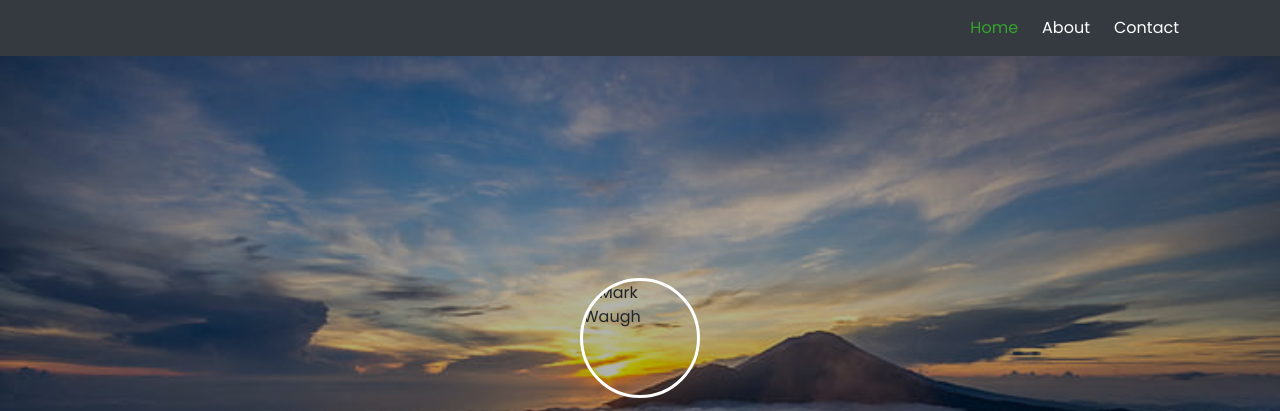
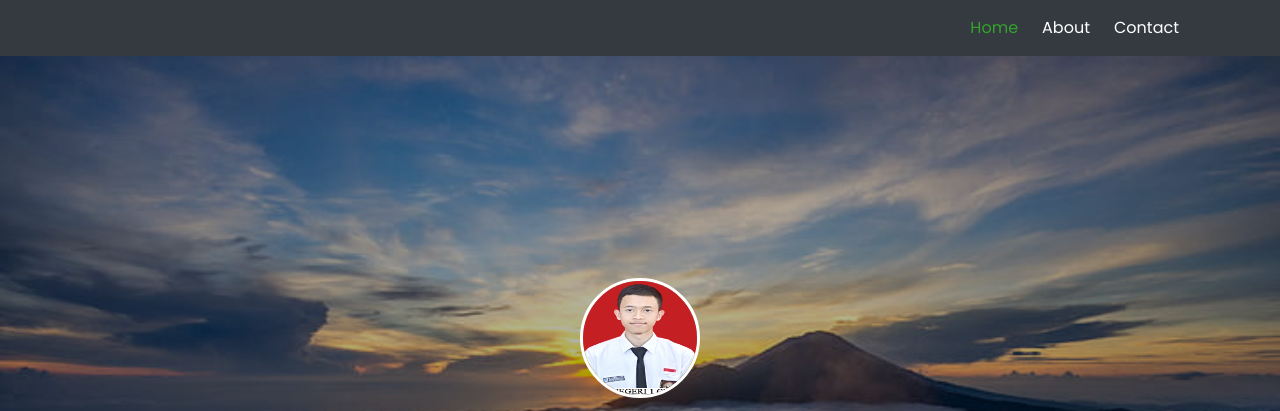
Before and after one commit to MuhammadWiman/tugas-web, a plain HTML site: page index.html in a window 1280 px wide. Shown: the top 411 px of the page. Drawn offline with nearby package versions, Linux system fonts and the light colour scheme.

Commit message:
Update index.html

```diff
--- a/index.html
+++ b/index.html
@@ -24,7 +24,7 @@
             </div>
         </nav>
         <div class="container header-content w-md-50 w-100" id="home">
-            <img src="./19.jpg" alt="Mark Waugh">
+            <img src="./images/19.jpg" alt="Mark Waugh">
             <div class="content">
                 <h2>Hai, Wiman disini</h2>
                 <p>Programmer || Teknisi</p>
```
